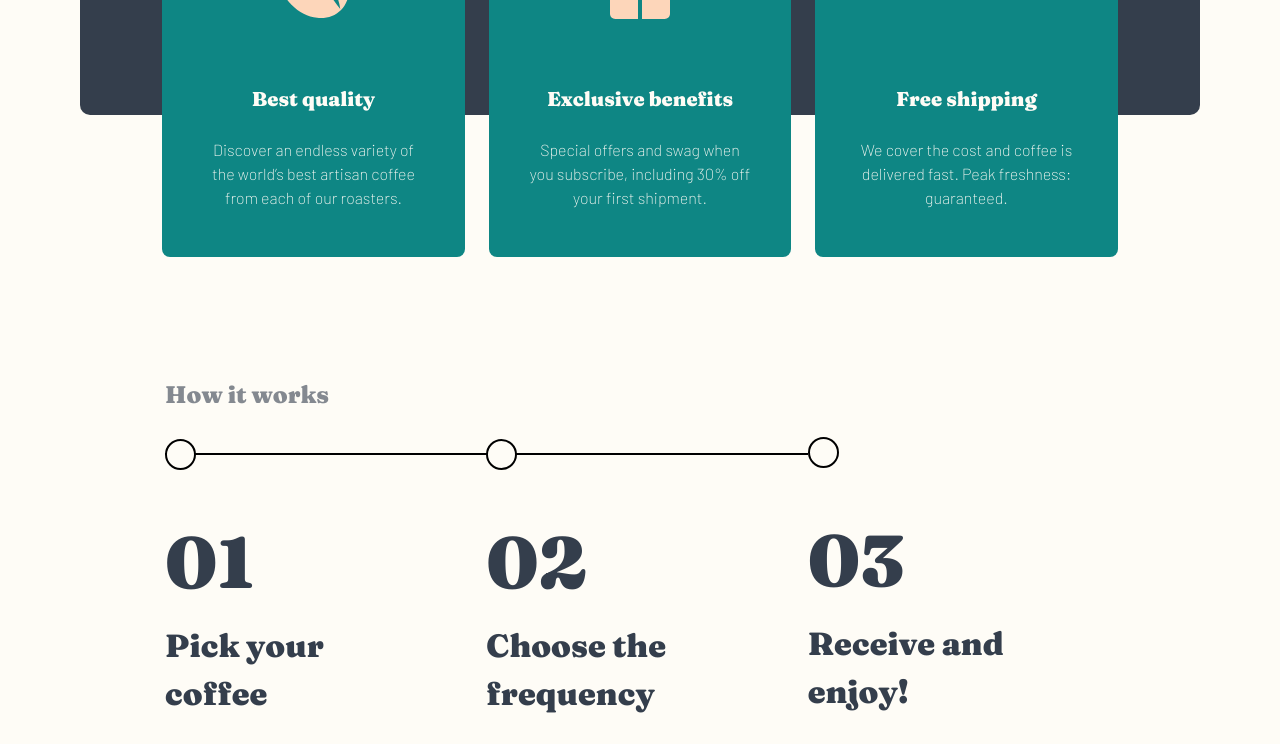
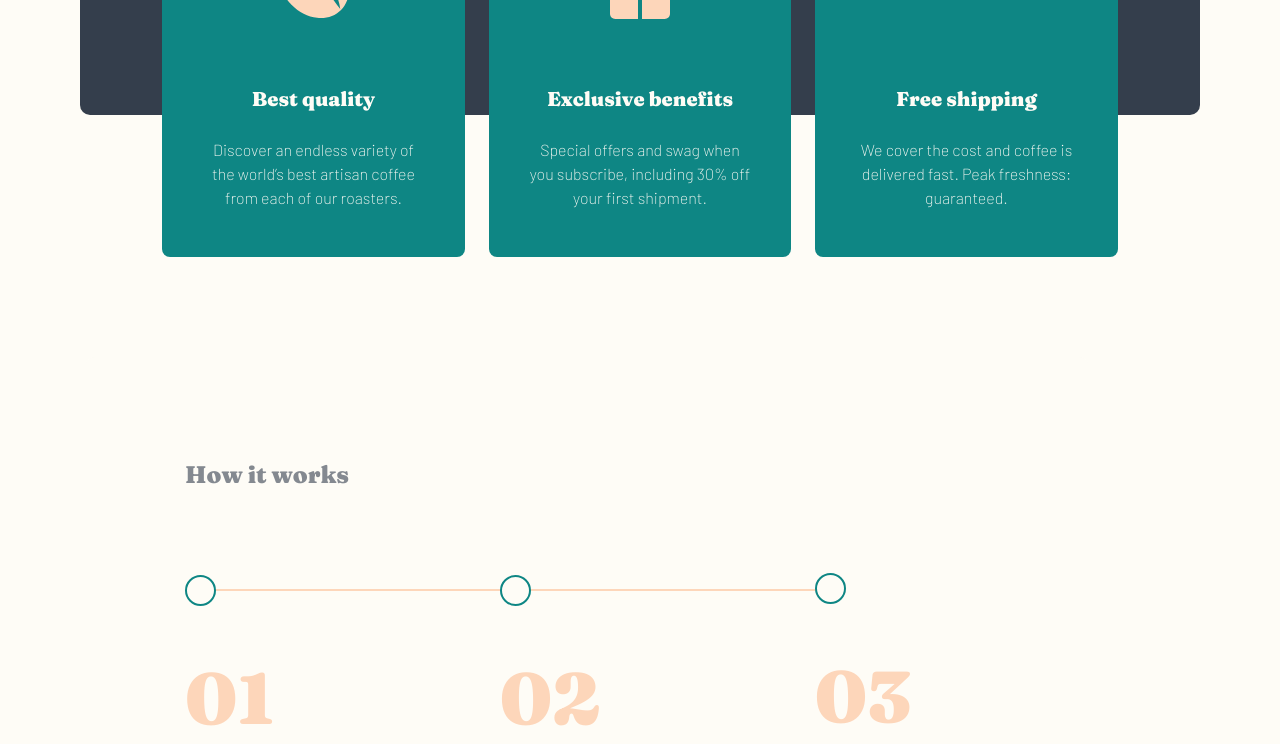
Before and after one commit to CodeHunt101/beanly-coffee, a Next.js app: page / in a window 1280 px wide. Shown: the part 2000-2744 px from the top of the page. Built offline with nearby package versions, Linux system fonts and the light colour scheme.

Commit message:
enhanced steps component stylings and structure

```diff
--- a/app/_sections/features/Features.tsx
+++ b/app/_sections/features/Features.tsx
@@ -3,7 +3,7 @@ import styles from "./Features.module.scss";
 
 const Features = () => {
   return (
-    <section className={styles.features}>
+    <section className={`${styles.features} container`}>
       <div className={styles.wrapper}>
         <header className={styles.header}>
           <h2 className={`${styles.title} ff-serif`}>Why choose us?</h2>
--- a/app/_sections/hero/Hero.tsx
+++ b/app/_sections/hero/Hero.tsx
@@ -3,7 +3,10 @@ import styles from "./Hero.module.scss";
 
 const Hero = () => {
   return (
-    <section id="hero-section" className={`${styles.hero} text-background`}>
+    <section
+      id="hero-section"
+      className={`${styles.hero} container text-background`}
+    >
       <div className={styles.content}>
         <h1 className={`${styles.title} ff-serif`}>
           Great coffee made simple.
--- a/app/_sections/howItWorks/HowItWorks.module.scss
+++ b/app/_sections/howItWorks/HowItWorks.module.scss
@@ -2,23 +2,17 @@
   "@/styles/abstracts/functions";
 
 .howItWorks {
-  margin-top: 7.5rem;
+  margin-top: 6.25rem;
+  padding-inline: 1.5em;
+
+  @include md {
+    padding-inline: 2.5em;
+  }
 
   @include lg {
-    padding-left: 5.313rem;
-    width: 90%;
-  }
-
-  .header {
-    text-align: center;
-    @include md {
-      text-align: start;
-    }
-  }
-
-  .title {
-    font-weight: bold;
-    margin-bottom: 1.5rem;
+    padding-left: 5.313em;
+    padding-right: 5em;
+    width: 100%;
   }
 
   .ctaBtn {
--- a/app/_sections/howItWorks/HowItWorks.tsx
+++ b/app/_sections/howItWorks/HowItWorks.tsx
@@ -5,12 +5,7 @@ import Button from "@/components/button/Button";
 const HowItWorks = () => {
   return (
     <section className={styles.howItWorks}>
-      <header className={styles.header}>
-        <h2 className={`${styles.title} ff-serif fs-450 text-neutral`}>
-          How it works
-        </h2>
-      </header>
-      <Steps />
+      <Steps title="How it works" />
       <div className={styles.ctaBtn}>
         <Button>Create your plan</Button>
       </div>
--- a/app/_sections/products/Products.tsx
+++ b/app/_sections/products/Products.tsx
@@ -3,7 +3,7 @@ import ProductList from "./ProductList";
 
 const Products = () => {
   return (
-    <section className={styles.products}>
+    <section className={`${styles.products} container`}>
       <header className={styles.header}>
         <h2 className={`${styles.title} ff-serif lowercase`}>Our Collection</h2>
       </header>
--- a/app/layout.module.scss
+++ b/app/layout.module.scss
@@ -2,6 +2,7 @@
   "../styles/abstracts/variables";
 #mainHeader {
   padding: 2em 0 2em;
+  width: auto;
   background-image: linear-gradient(
     to-hsl-comma-sep($clr-background) 75%,
     transparent
@@ -15,3 +16,7 @@
     padding: 2.723em 0 2.723em;
   }
 }
+
+.menu {
+  width: 100%;
+}
--- a/app/layout.tsx
+++ b/app/layout.tsx
@@ -32,7 +32,7 @@ export default function RootLayout({
 }) {
   return (
     <html lang="en">
-      <body className={`${barlow} ${fraunces} container`}>
+      <body className={`${barlow} ${fraunces}`}>
         {/* <a href="#main-content" className="skip-link">
           Skip to main content
         </a> */}
--- a/components/steps/Step.tsx
+++ b/components/steps/Step.tsx
@@ -9,7 +9,9 @@ type StepProps = {
 
 const Step = ({ number, title, description, theme }: StepProps) => {
   return (
-    <li className={`${styles.stepItem} ${theme}`}>
+    <li
+      className={`${styles.stepItem} ${theme === "light" ? styles.light : styles.dark}`}
+    >
       <span className={`${styles.circle}`}></span>
       <div className={styles.stepContent}>
         <div className={`${styles.stepNumber} ff-serif fs-700`}>{number}</div>
--- a/components/steps/Steps.module.scss
+++ b/components/steps/Steps.module.scss
@@ -1,4 +1,42 @@
-@import "@/styles/abstracts/mixins", "@/styles/abstracts/variables";
+@import "@/styles/abstracts/mixins", "@/styles/abstracts/variables",
+  "@/styles/abstracts/functions";
+
+.stepsWrapper {
+  border-radius: 0.625rem;
+  @include lg {
+    width: 90%;
+    padding: 6.25em 0 5em 6.25em;
+  }
+
+  &.light {
+    @include bg-colour($clr-background);
+  }
+
+  &.dark {
+    @include bg-colour($clr-dark);
+    @include text-colour($clr-background);
+
+    .circle {
+      background-color: transparent;
+    }
+  }
+}
+
+.header {
+  text-align: center;
+  @include md {
+    text-align: start;
+  }
+
+  @include lg {
+    margin-bottom: 5rem;
+  }
+}
+
+.title {
+  font-weight: bold;
+  margin-bottom: 1.5rem;
+}
 
 .stepsList {
   text-align: center;
@@ -36,10 +74,8 @@
       height: var(--circle-line-height);
       width: calc(100% + var(--gap));
       top: calc(var(--circle-diameter) / 2);
-      left: 0%;
-      background-color: black;
-      color: black;
-      z-index: -1;
+      left: calc(var(--circle-diameter) / 2);
+      background-color: to-hsl-comma-sep($clr-secondary);
     }
   }
 }
@@ -56,14 +92,16 @@
     height: var(--circle-diameter);
     border: 2px solid black;
     border-radius: 50%;
+    border-color: to-hsl-comma-sep($clr-primary);
+    z-index: 1;
     @include bg-colour($clr-background);
   }
 }
 
 .stepNumber {
-  font-weight: bold;
   line-height: 1;
   margin: 3.5rem 0 1.5rem;
+  @include text-colour($clr-secondary);
 }
 
 .stepTitle {
--- a/components/steps/Steps.tsx
+++ b/components/steps/Steps.tsx
@@ -2,6 +2,7 @@ import Step from "./Step";
 import styles from "./Steps.module.scss";
 
 type StepsProps = {
+  title?: string;
   theme?: "light" | "dark";
 };
 
@@ -26,9 +27,19 @@ const stepsData = [
   },
 ];
 
-const Steps = ({ theme = "light" }: StepsProps) => {
+const Steps = ({ title, theme = "light" }: StepsProps) => {
   return (
-    <ol className={styles.stepsList}>
+    <div
+      className={`${styles.stepsWrapper} ${theme === "light" ? styles.light : styles.dark}`}
+    >
+      {title && (
+        <div className={styles.header}>
+          <h2 className={`${styles.title} ff-serif fs-450 text-neutral`}>
+            {title}
+          </h2>
+        </div>
+      )}
+      <ol className={`${styles.stepsList}`}>
         {stepsData.map((step) => (
           <Step
             key={`${step.number} ${step.title}`}
@@ -39,6 +50,7 @@ const Steps = ({ theme = "light" }: StepsProps) => {
           />
         ))}
       </ol>
+    </div>
   );
 };
 
--- a/styles/base/_spacings.scss
+++ b/styles/base/_spacings.scss
@@ -35,16 +35,16 @@
 }
 
 .container {
-  padding-inline: 1.5em;
-  margin-inline: auto;
+  margin-inline: 1.5em;
+  // margin-inline: auto;
   max-width: 90rem;
 
   @include md {
-    padding-inline: 2.5em;
+    margin-inline: 2.5em;
   }
 
   @include lg {
-    padding-inline: 5em;
+    margin-inline: 5em;
   }
 }
 
```
Also changed, not shown: 1 other file (tests, documents, lock files or other folders). Lines whose indentation alone changed are shown as unchanged.
